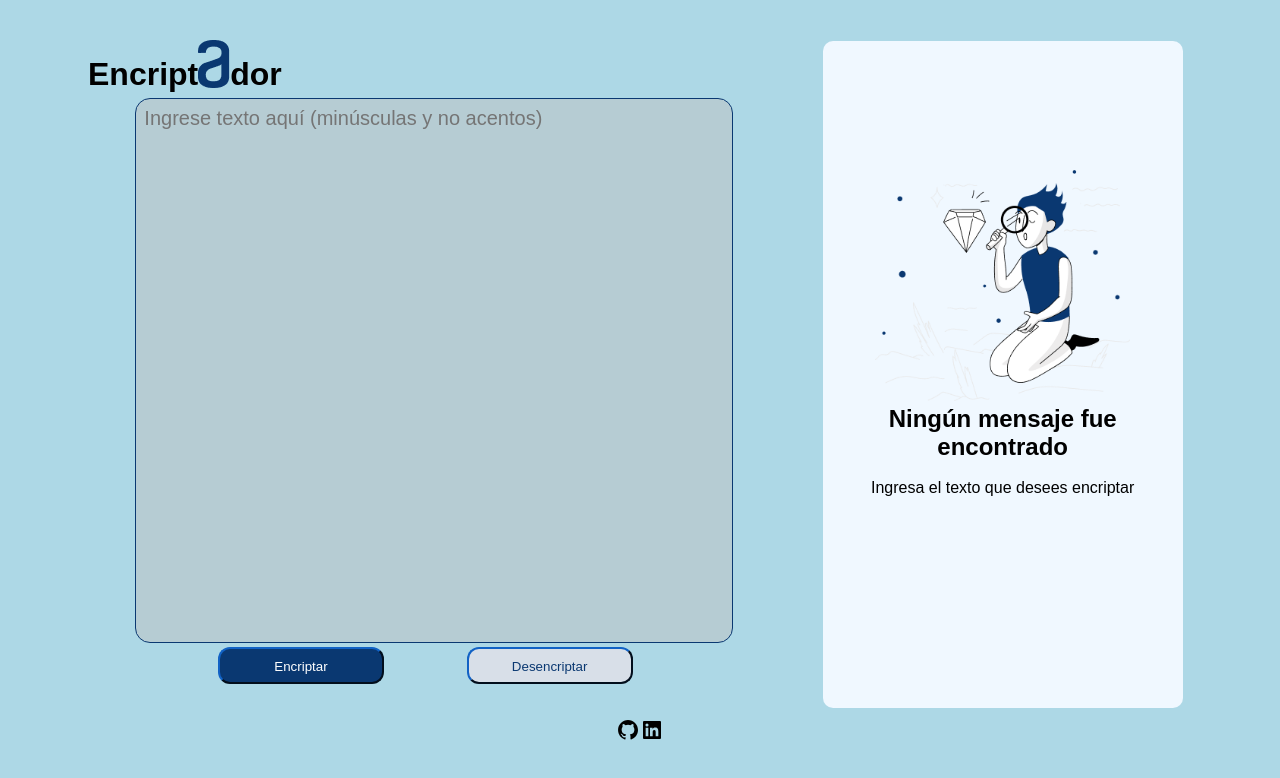
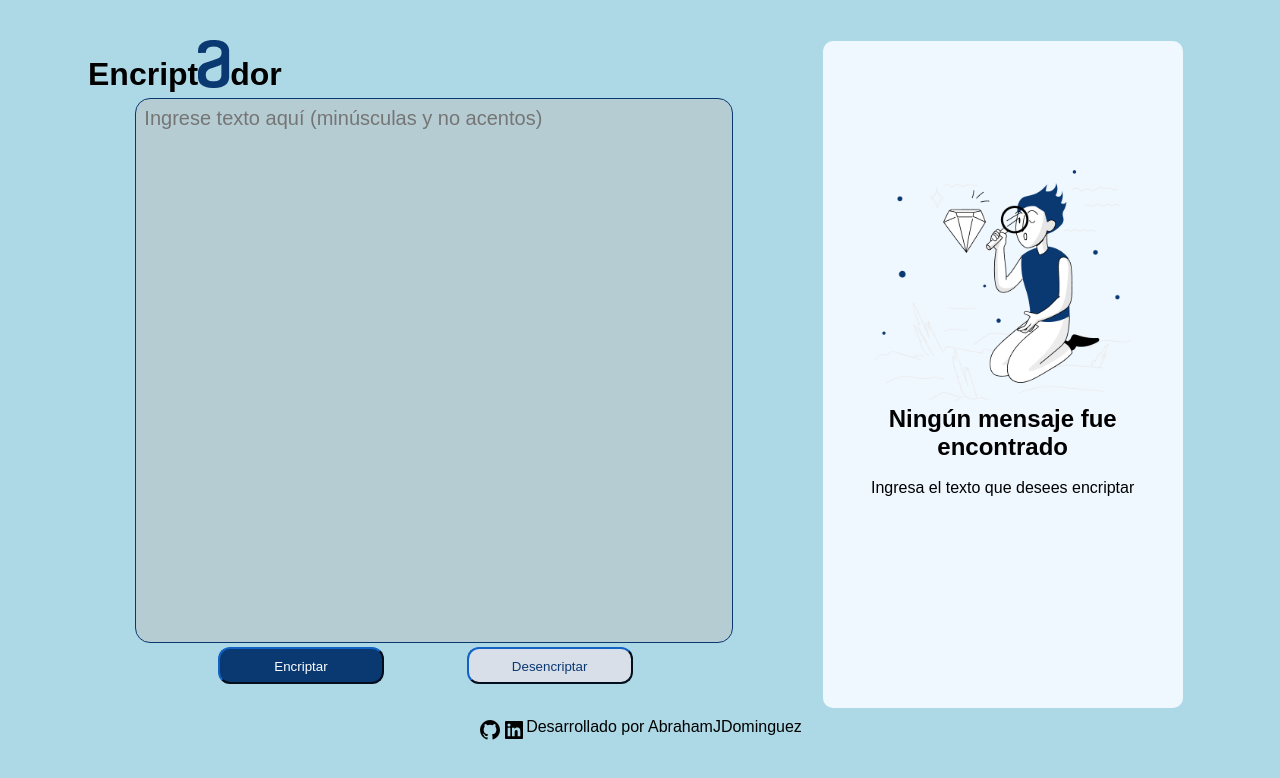
Before and after one commit to AbrahamJDominguez/encriptador, a plain HTML site: page index.html in a window 1280 px wide. Drawn offline with Linux system fonts and the light colour scheme.

Commit message:
Agregados créditos

```diff
--- a/index.html
+++ b/index.html
@@ -44,6 +44,7 @@
       alt="linkedin-square-logo-24"
       class="logo"
     /></a>
+    <p>Desarrollado por AbrahamJDominguez</p>
   </footer>
   <script src="./js/encriptacion.js"></script>
 </body>
```
